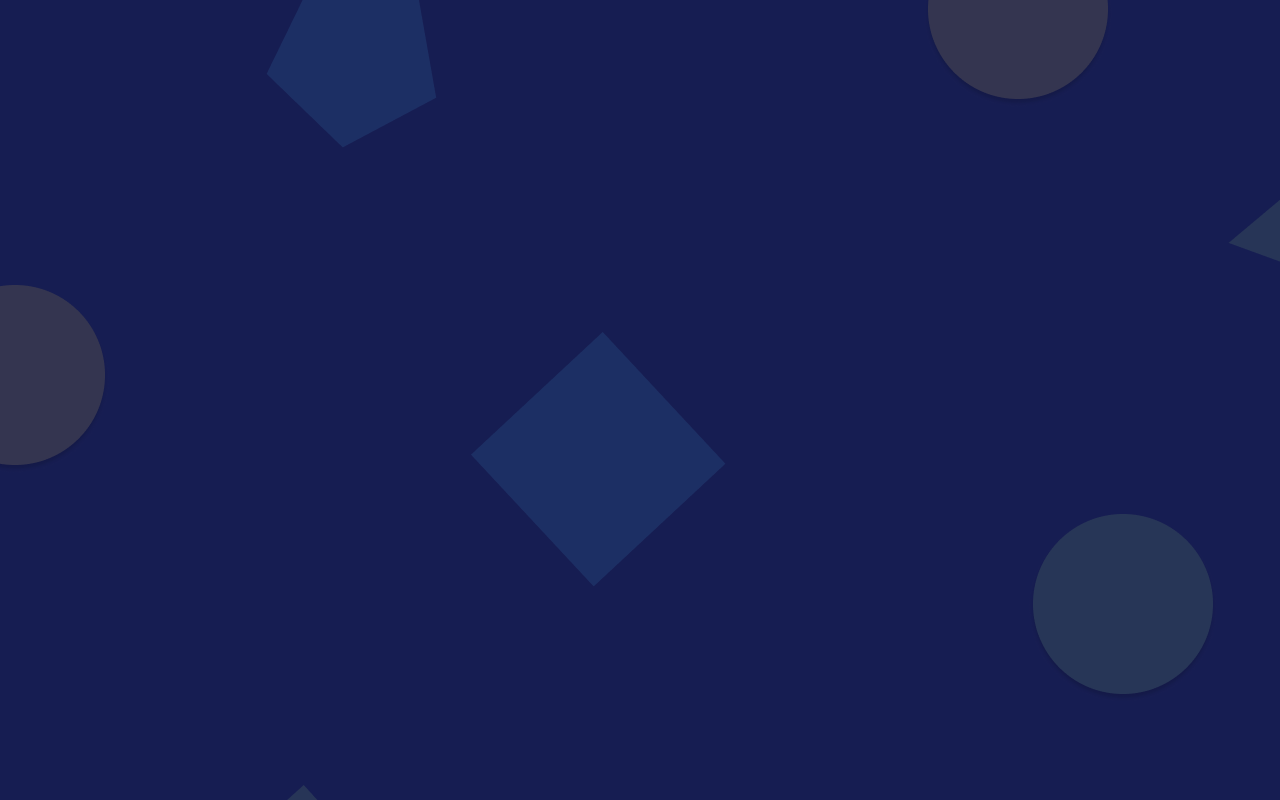
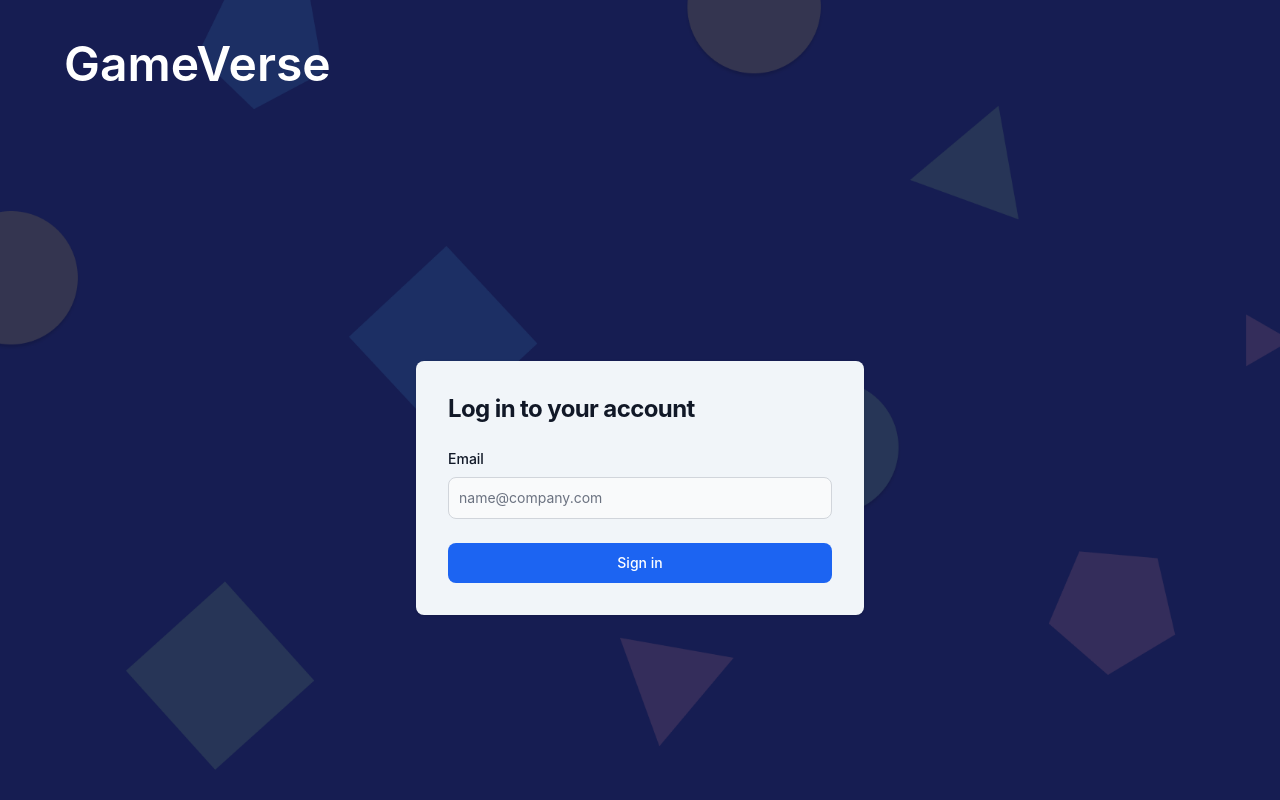
Before and after one commit to verwinkwasmu/fyp-10-gameverse, a Vue app in the folder ui/: page /Login in a window 1280 px wide. Before the commit this address had no page. Built offline with nearby package versions, Linux system fonts and the light colour scheme; what vue-query would draw is missing.

Commit message:
login ui

```diff
--- /dev/null
+++ b/ui/src/components/Login.vue
@@ -0,0 +1,39 @@
+<script setup>
+import {ref, onMounted} from 'vue'
+
+const users = ref({})
+
+</script>
+
+<template>
+  <div class="bg-quiz w-screen h-screen bg-no-repeat bg-cover text-white overflow-auto">
+    <!--Header-->
+    <div class="px-10 pt-10 ml-6 mr-6 ">
+      <router-link to="/">
+        <div class="text-5xl font-semibold col-span-2">GameVerse</div>
+      </router-link>
+    </div>
+
+    <div class="flex flex-col items-center justify-center px-6 mx-auto md:h-screen lg:py-0">
+
+      <div class="w-full bg-slate-100 rounded-lg shadow dark:border md:mt-0 sm:max-w-md xl:p-0 dark:bg-gray-800 dark:border-gray-700">
+          <div class="px-6 space-y-4 md:space-y-6 sm:p-8">
+              <h1 class="text-xl font-bold leading-tight tracking-tight text-gray-900 md:text-2xl dark:text-white">
+                  Log in to your account
+              </h1>
+              <form class="space-y-4 md:space-y-6" action="#">
+                  <div>
+                      <label for="email" class="block mb-2 text-sm font-medium text-gray-900 dark:text-white">Email</label>
+                      <input type="email" name="email" id="email" class="bg-gray-50 border border-gray-300 text-gray-900 sm:text-sm rounded-lg focus:ring-primary-600 focus:border-primary-600 block w-full p-2.5 dark:bg-gray-700 dark:border-gray-600 dark:placeholder-gray-400 dark:text-white dark:focus:ring-blue-500 dark:focus:border-blue-500" placeholder="name@company.com" required="">
+                  </div>
+
+                  <button type="submit" class="w-full text-white bg-blue-600 hover:bg-primary-700 focus:ring-4 focus:outline-none focus:ring-primary-300 font-medium rounded-lg text-sm px-5 py-2.5 text-center dark:bg-primary-600 dark:hover:bg-primary-700 dark:focus:ring-primary-800">Sign in</button>
+
+              </form>
+          </div>
+      </div>
+  </div>
+
+
+  </div>
+</template>
--- a/ui/src/router/index.js
+++ b/ui/src/router/index.js
@@ -21,6 +21,7 @@ import NotScoreboard from '../components/NotScoreboard.vue'
 import TeamNotScoreboard from '../components/TeamNotScoreboard.vue'
 import AllQuizes from '../components/AllQuizzes.vue'
 import ViewQuiz from '../components/ViewQuiz.vue'
+import Login from '../components/Login.vue'
 
 import {QuizCreation, Chat, QuizCreationSummary} from '../components'
 
@@ -129,6 +130,10 @@ const router = createRouter({
       path: '/ViewQuiz/:quiz_id',
       component: ViewQuiz,
     },
+    {
+      path: '/Login',
+      component: Login,
+    },
   ],
 })
 
```
